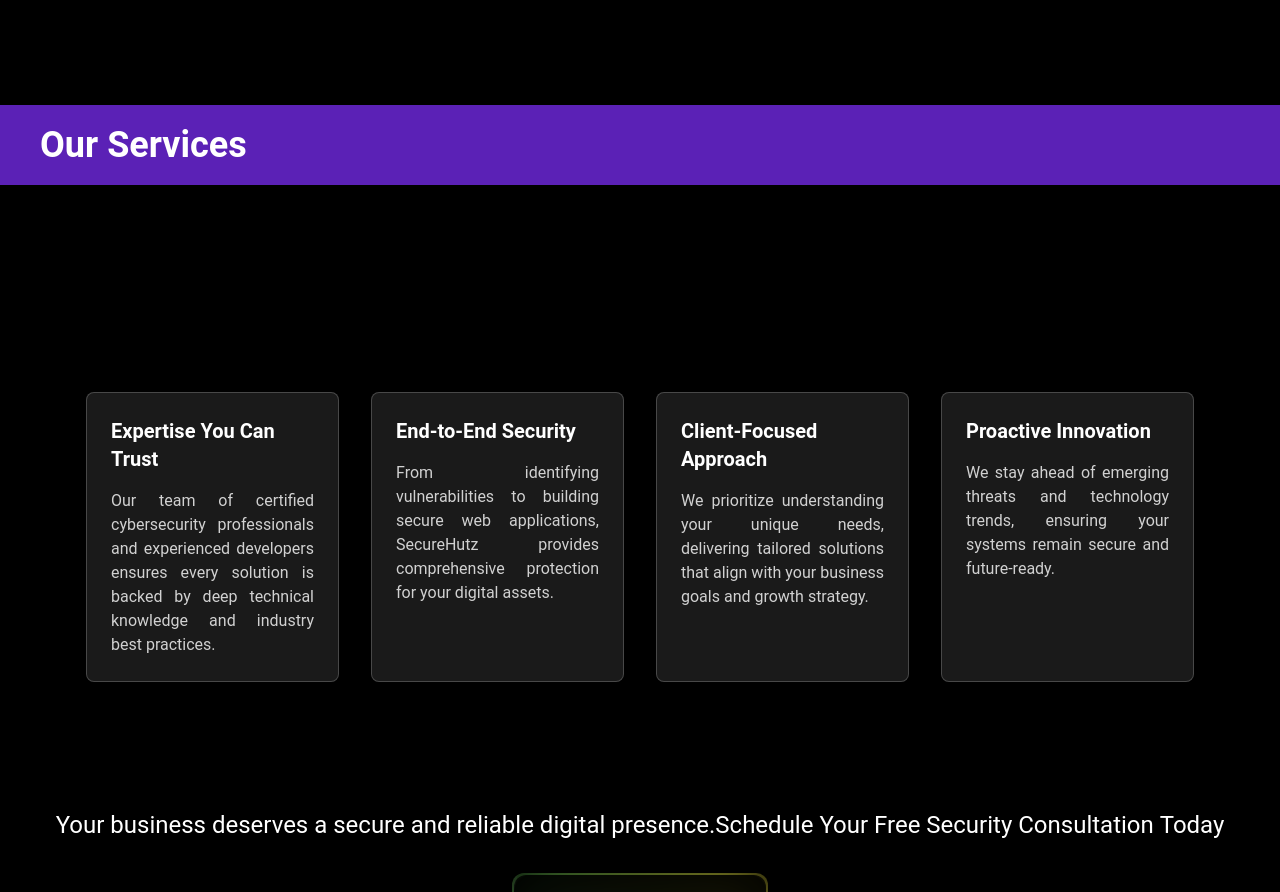
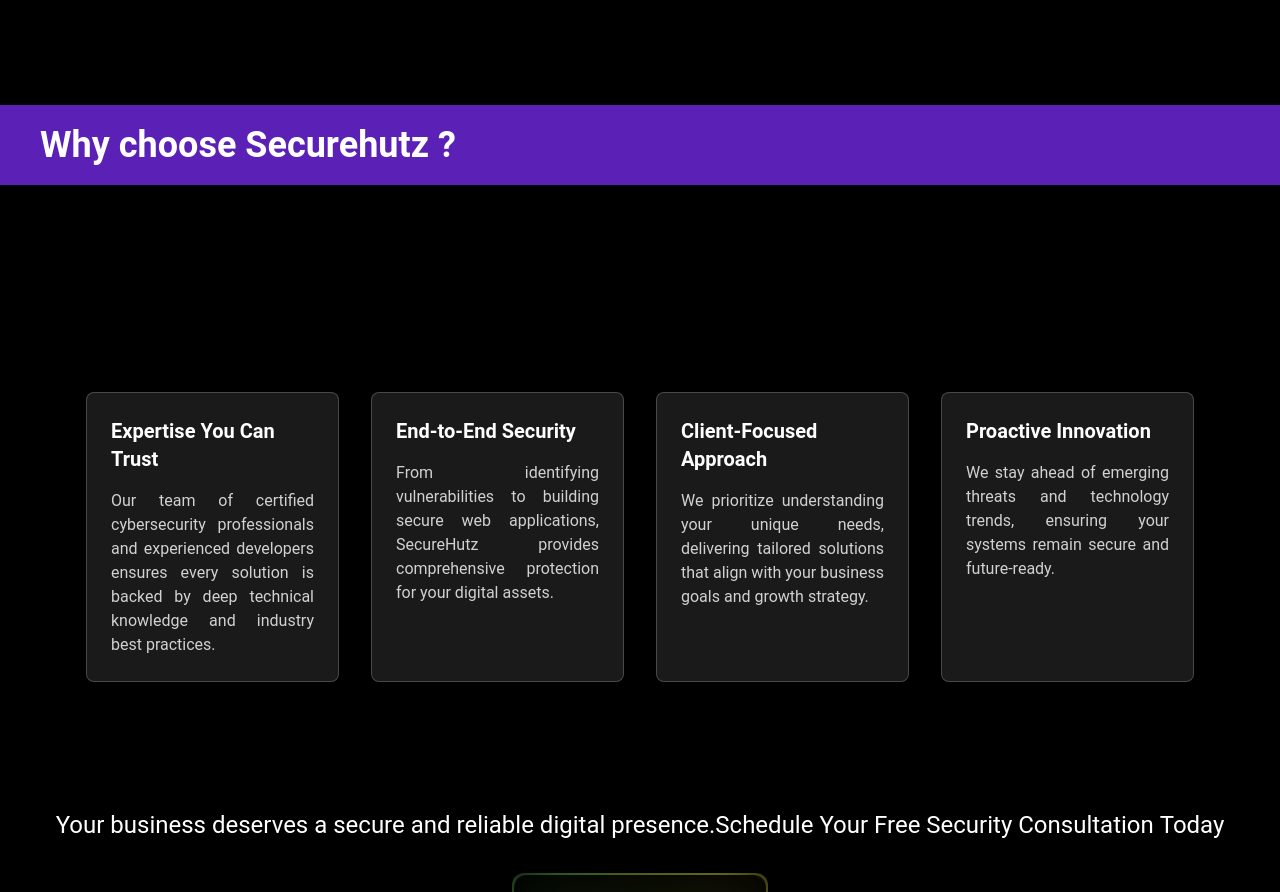
Before and after one commit to codingisf/cyberweep, a React (Vite) app: page /home in a window 1280 px wide. Shown: the part 2183-3075 px from the top of the page. Built offline with nearby package versions, Linux system fonts and the light colour scheme.

Commit message:
Update Homepage.jsx

```diff
--- a/src/Pages/Homepage.jsx
+++ b/src/Pages/Homepage.jsx
@@ -238,7 +238,7 @@
         {/* section -5 */}
         <section className="relative lg:h-[88vh] bg-cover bg-center">
           <h1 className=" lg:text-4xl text-xl font-semibold mt-10 pl-10 bg-violet-800 py-5">
-            Our Services
+            Why choose Securehutz ?
           </h1>
 
           {/* card Container */}
```
